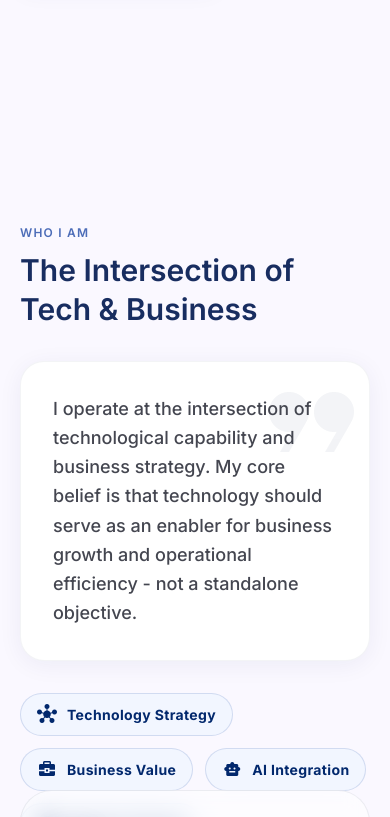
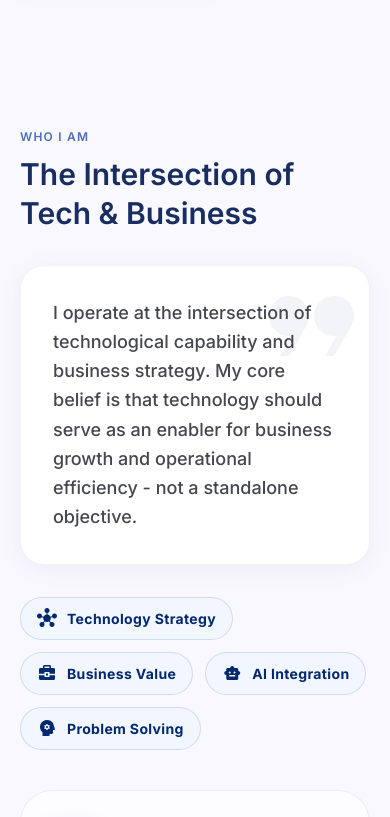
Before and after one commit to iamwisnu99/myporto, a React (Vite) app: page / in a window 390 px wide. Shown: the part 1340-2157 px from the top of the page. Built offline with nearby package versions, Linux system fonts and the light colour scheme.

Commit message:
SEO: Optimize og:image size for WhatsApp link previews

```diff
--- a/index.html
+++ b/index.html
@@ -21,7 +21,7 @@
   <meta property="og:title" content="Prima Wisnu Abror Azmi | Technology & Business Problem Solver" />
   <meta property="og:description"
     content="Technology entrepreneur focused on building practical solutions, understanding complex problems, and using technology and AI to create meaningful business value." />
-  <meta property="og:image" content="https://primawisnu.my.id/profile.png" />
+  <meta property="og:image" content="https://primawisnu.my.id/og-image.jpg" />
   <meta property="og:site_name" content="Prima Wisnu" />
 
   <!-- Twitter -->
@@ -30,7 +30,7 @@
   <meta property="twitter:title" content="Prima Wisnu Abror Azmi | Technology & Business Problem Solver" />
   <meta property="twitter:description"
     content="Technology entrepreneur focused on building practical solutions, understanding complex problems, and using technology and AI to create meaningful business value." />
-  <meta property="twitter:image" content="https://primawisnu.my.id/profile.png" />
+  <meta property="twitter:image" content="https://primawisnu.my.id/og-image.jpg" />
 
   <!-- Structured Data (JSON-LD) -->
   <script type="application/ld+json">
--- a/src/components/About.jsx
+++ b/src/components/About.jsx
@@ -20,7 +20,7 @@ export default function About() {
     >
       <div className="max-w-container-max mx-auto grid md:grid-cols-12 gap-10 md:gap-16 items-start relative z-10">
         {/* Left */}
-        <div className="md:col-span-5 reveal sticky top-24">
+        <div className="md:col-span-5 reveal md:sticky md:top-24">
           <span className="section-label">{t('about', 'label')}</span>
           <h2 className="text-h2-mobile md:text-h2 font-semibold text-primary-dark mb-8">
             {t('about', 'title')}
```
Also changed, not shown: public/og-image.jpg (added).
